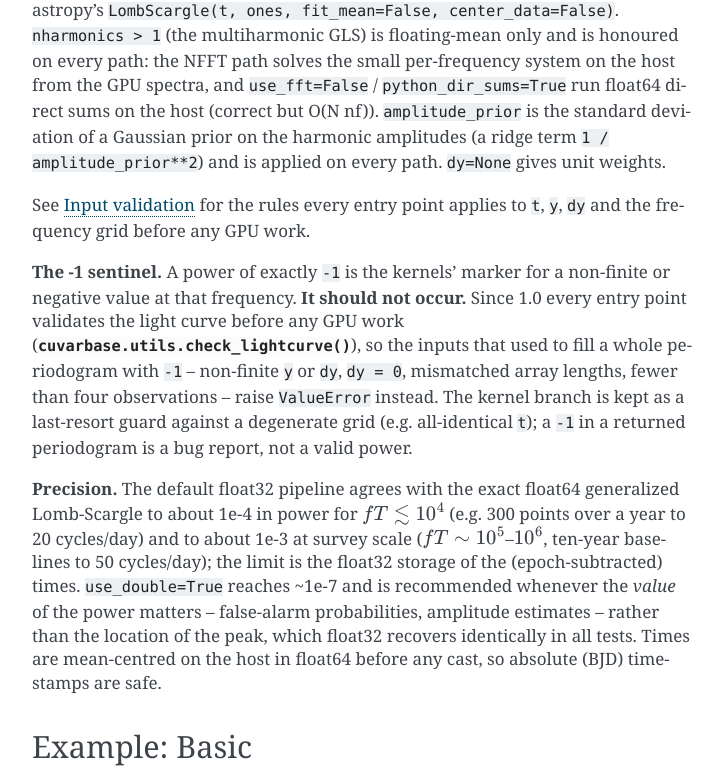
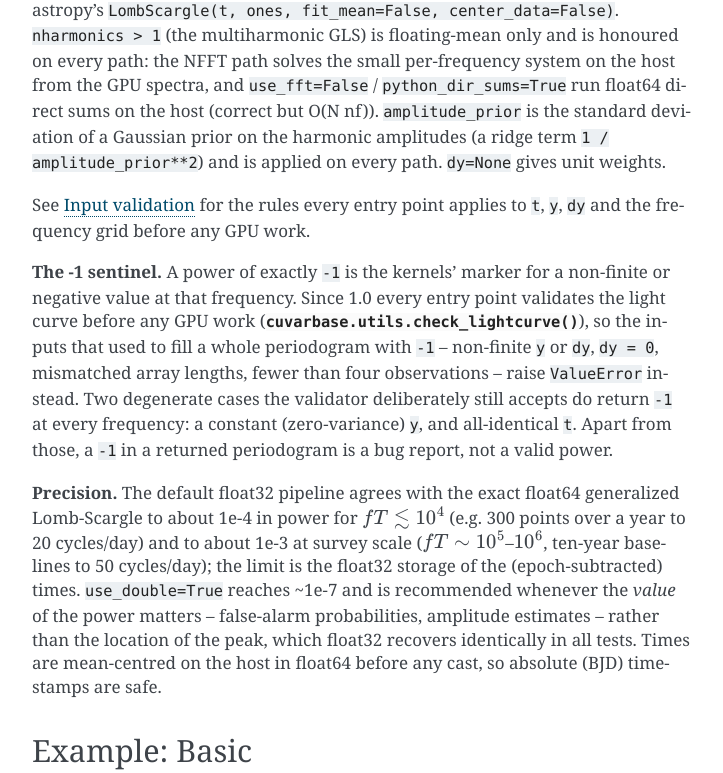
Before and after one commit to johnh2o2/cuvarbase, a Sphinx documentation site: the page built from docs/source/lomb.rst, in a window 1280 px wide and 900 px high, scrolled down 3555 px, cut to the strip 0-773 px from the top of the window. Shown: the whole strip, without its empty margins (388-1111 px from the left). Built offline with Sphinx 7.4.7, drawn with Linux system fonts in a browser that asks for light colours.

Commit message:
Phase 1 close-out: the seven minor items from the final verification
* CE: run(freqs=None) on a memory-bound grid returns float64 frequency
  labels again. _memory_freq_grids echoed the memory's float32 grid, so
  allocate() + run(memory=..., freqs=None) -- which worked before -- had
  its returned labels change dtype (64 to 32) and value (4.8e-7). The
  powers were bit-identical; only the labels moved.
* CE: _check_ce_data requires a 3-tuple. It accepted a 2-tuple and so
  promised a dy=None support the module does not have: normalize_light_
  curves unpacks three values one line later and raised a raw unpacking
  error instead of the validator's message.
* BLS: the ignored-kwarg UserWarning for nstreams/max_memory is hoisted
  above the sparse early return, so it fires for ndata < sparse_threshold
  too. That is the ZTF-scale regime, and max_memory exists precisely to
  bound device allocation.
* Lomb-Scargle docs: the -1 sentinel is documented as still reachable
  for the two degenerate inputs the validator deliberately accepts (a
  constant y, all-identical t) instead of claiming it cannot occur.
* test_bls: the 2^32-thread batching-parity assertion is no longer
  flaky. The two batchings sum float32 shared-memory atomics in a
  different order, so one near-zero power in 32,769 exceeded rtol 1e-4
  (1.472e-4 vs 1.438e-4); atol raised to 1e-5, an order above that
  floor, with an added correlation check. It failed on the base tree
  too, so this is a pre-existing flake the release gate would have hit.
* Lint: the two new E302 warnings in the test files.
* CHANGELOG/release notes: keeping the in-file defect-23 bullet and the
  migration row (audit section 3.3 requires the release notes to say
  that NaN input now raises); the duplicate bullet the agent also
  returned is dropped rather than added twice.

Co-Authored-By: Claude Opus 5 <noreply@anthropic.com>
Claude-Session: https://claude.ai/code/session_01NxdN3KdoNGAwUBvnx5wnUM

```diff
--- a/docs/source/lomb.rst
+++ b/docs/source/lomb.rst
@@ -162,15 +162,16 @@ entry point applies to ``t``, ``y``, ``dy`` and the frequency grid
 before any GPU work.
 
 **The -1 sentinel.** A power of exactly ``-1`` is the kernels' marker
-for a non-finite or negative value at that frequency. **It should not
-occur.** Since 1.0 every entry point validates the light curve before
-any GPU work (:func:`cuvarbase.utils.check_lightcurve`), so the inputs
-that used to fill a whole periodogram with ``-1`` -- non-finite ``y``
-or ``dy``, ``dy = 0``, mismatched array lengths, fewer than four
-observations -- raise ``ValueError`` instead. The kernel branch is
-kept as a last-resort guard against a degenerate grid (e.g.
-all-identical ``t``); a ``-1`` in a returned periodogram is a bug
-report, not a valid power.
+for a non-finite or negative value at that frequency. Since 1.0 every
+entry point validates the light curve before any GPU work
+(:func:`cuvarbase.utils.check_lightcurve`), so the inputs that used to
+fill a whole periodogram with ``-1`` -- non-finite ``y`` or ``dy``,
+``dy = 0``, mismatched array lengths, fewer than four observations --
+raise ``ValueError`` instead. Two degenerate cases the validator
+deliberately still accepts do return ``-1`` at every frequency: a
+constant (zero-variance) ``y``, and all-identical ``t``. Apart from
+those, a ``-1`` in a returned periodogram is a bug report, not a valid
+power.
 
 **Precision.** The default float32 pipeline agrees with the exact
 float64 generalized Lomb-Scargle to about 1e-4 in power for
```
Also changed, not shown: 4 other files.
